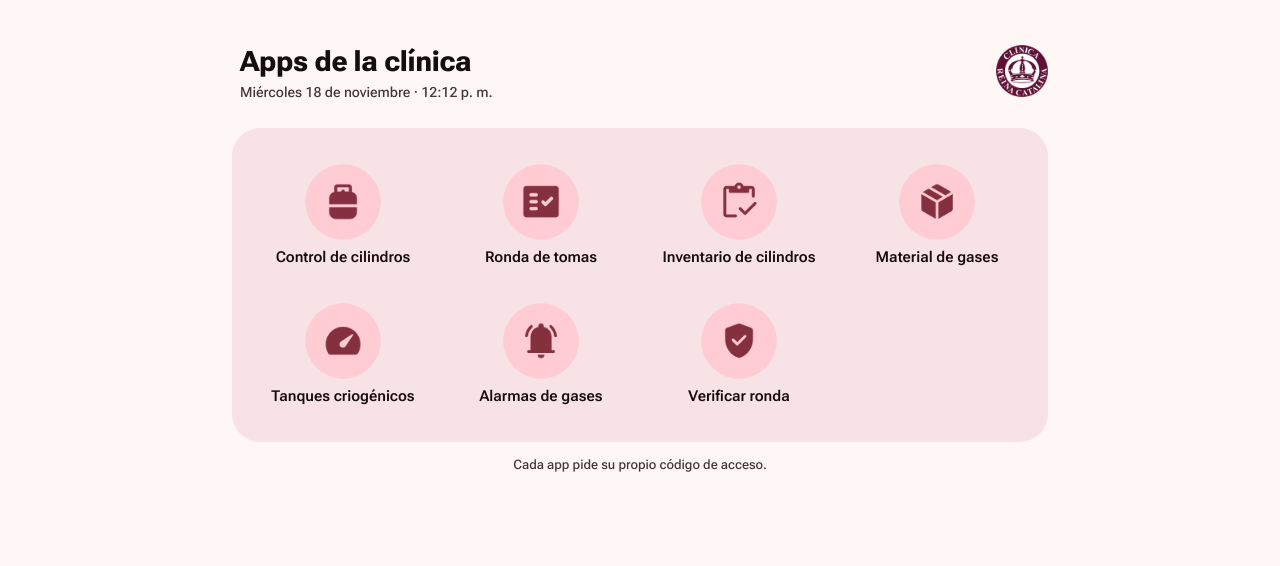
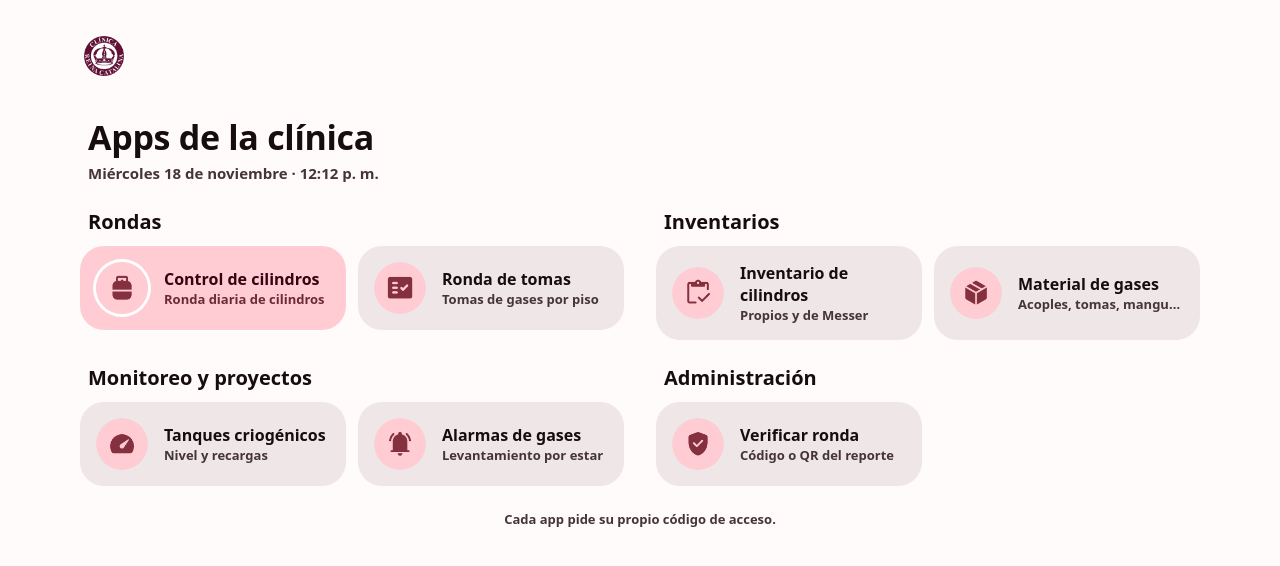
Before and after one commit to GeoL21/GeoL21.github.io, a plain HTML site: page index.html in a window 1280 px wide. Drawn offline with Linux system fonts and the light colour scheme; a web font is replaced by a local one.

Commit message:
PixelUI fiel a Mornye en el portal y Verificar ronda: superficies neutras, secciones con accesos directos, logo a la izquierda, letra 560–860. sw portal-v8
Co-Authored-By: Claude Opus 5.5 <noreply@anthropic.com>
Claude-Session: https://claude.ai/code/session_01RxuB9sKpFEkDuQFuMQjHMy

```diff
--- a/index.html
+++ b/index.html
@@ -3,7 +3,7 @@
 <head>
 <meta charset="utf-8">
 <meta name="viewport" content="width=device-width, initial-scale=1, viewport-fit=cover">
-<meta name="theme-color" content="#FFF8F7">
+<meta name="theme-color" content="#FFFBFA">
 <meta name="color-scheme" content="light">
 <title>Apps de la clínica</title>
 <link rel="manifest" href="manifest.json">
@@ -11,60 +11,58 @@
 <link rel="apple-touch-icon" href="icon-192.png?v=20261117">
 <link rel="preconnect" href="https://fonts.googleapis.com">
 <link rel="preconnect" href="https://fonts.gstatic.com" crossorigin>
-<link href="https://fonts.googleapis.com/css2?family=Google+Sans+Flex:wght@400;500;600;700;800&display=swap" rel="stylesheet">
-<link href="https://fonts.googleapis.com/css2?family=Roboto+Flex:wght@400;500;600;700;800&display=swap" rel="stylesheet">
+<link href="https://fonts.googleapis.com/css2?family=Google+Sans+Flex:wght@400..900&display=swap" rel="stylesheet">
 <style>
-/* Estándar visual de las PWA (Material 3, estilo Mornye) – 16 nov 2026 */
-:root{--vino:#8E4953;--cont:#FFD9DD;--cont-txt:#3B0713;--fondo:#FFF8F7;--tarjeta:#F8ECEC;--tarjeta2:#F0DEDF;--txt:#22191A;--sec:#534345;
+/* PixelUI: copia fiel de Mornye (18 nov 2026). Superficies neutras; el rosa solo en lo destacado. */
+:root{--vino:#84303F;--cont:#FFCCD4;--cont-txt:#33030F;--fondo:#FFFBFA;--alta:#EEE6E7;--alta2:#E7DCDD;--txt:#160D0E;--sec:#45343A;
   --m3:cubic-bezier(.2,0,0,1);--m3in:cubic-bezier(.05,.7,.1,1)}
 *{box-sizing:border-box;-webkit-tap-highlight-color:transparent}
-html,body{margin:0;background:var(--fondo);color:var(--txt);font:16px/1.45 "Google Sans Flex","Roboto Flex",system-ui,-apple-system,"Segoe UI",Roboto,Arial,sans-serif}
+html,body{margin:0;background:var(--fondo);color:var(--txt);font:560 16px/1.45 "Google Sans Flex",system-ui,-apple-system,"Segoe UI",Roboto,Arial,sans-serif}
 body{min-height:100dvh}
 :focus-visible{outline:3px solid var(--vino);outline-offset:2px}
-.todo{max-width:1040px;margin:0 auto;padding:calc(20px + env(safe-area-inset-top)) 16px calc(32px + env(safe-area-inset-bottom))}
-.cabeza{display:flex;align-items:center;justify-content:space-between;gap:12px}
-.cabeza img{width:52px;height:52px;display:block;flex:none}
-h1{margin:4px 8px 2px;font-size:28px;line-height:36px;font-weight:700;letter-spacing:-.3px}
-.sub{margin:0 8px;font-size:14px;color:var(--sec);font-variant-numeric:tabular-nums}
-/* Cuadrícula de íconos, como la pantalla de inicio del celular: todo cabe sin bajar */
-.grilla{margin-top:26px;display:grid;grid-template-columns:repeat(3,minmax(0,1fr));gap:22px 6px;background:var(--tarjeta);border-radius:28px;padding:24px 8px}
-.app{display:flex;flex-direction:column;align-items:center;gap:8px;text-align:center;text-decoration:none;color:inherit;border-radius:20px;padding:4px 2px;
-  transition:transform 250ms var(--m3),background 200ms;animation:entra 450ms var(--m3in) both}
-.app:active{transform:scale(.94)}
-.app img{width:64px;height:64px;border-radius:50%}
-.app b{font-size:13.5px;line-height:1.25;font-weight:500}
-@keyframes entra{from{opacity:0;transform:translateY(10px) scale(.96)}to{opacity:1;transform:none}}
-.instalar{display:flex;align-items:center;justify-content:center;gap:8px;width:100%;max-width:360px;margin:28px auto 0;height:56px;border-radius:28px;border:0;
-  background:var(--cont);color:var(--cont-txt);font:inherit;font-size:15.5px;font-weight:600;cursor:pointer;transition:transform 250ms var(--m3)}
-.instalar:active{transform:scale(.97)}
-.instalar[hidden]{display:none}
-.instalar svg{width:20px;height:20px}
-.nota{text-align:center;color:var(--sec);font-size:13px;margin-top:14px}
-@media (min-width:700px){
-  .todo{max-width:880px;padding:40px 32px}
-  .grilla{grid-template-columns:repeat(4,minmax(0,1fr));gap:28px 8px;padding:32px 16px}
-  .app img{width:76px;height:76px}
-  .app b{font-size:15px}
+.todo{max-width:720px;margin:0 auto;padding:calc(12px + env(safe-area-inset-top)) 16px calc(28px + env(safe-area-inset-bottom))}
+/* Encabezado como Mornye: logo a la izquierda, acción a la derecha, título grande con aire */
+.arriba{display:flex;align-items:center;justify-content:space-between;min-height:48px;padding:0 4px}
+.arriba img{width:40px;height:40px;display:block}
+.icono{width:48px;height:48px;border-radius:24px;border:0;background:none;color:var(--txt);display:flex;align-items:center;justify-content:center;cursor:pointer;
+  transition:transform 150ms var(--m3),background 350ms var(--m3)}
+.icono[hidden]{display:none}
+.icono svg{width:24px;height:24px}
+.icono:active{transform:scale(.97);background:var(--alta)}
+h1{margin:36px 8px 4px;font-size:34px;line-height:42px;font-weight:860;letter-spacing:-.3px}
+.sub{margin:0 8px;font-size:15px;line-height:22px;color:var(--sec);font-variant-numeric:tabular-nums}
+/* Secciones con título negro y accesos directos en dos columnas */
+h2{margin:24px 8px 10px;font-size:20px;line-height:28px;font-weight:660}
+.grupo{display:grid;grid-template-columns:repeat(2,minmax(0,1fr));gap:8px}
+.app{display:flex;align-items:center;gap:12px;min-height:64px;padding:10px 12px;border-radius:24px;background:var(--alta);text-decoration:none;color:inherit;
+  transition:transform 150ms var(--m3),background 350ms var(--m3);animation:entra 450ms var(--m3in) both}
+.app:active{transform:scale(.97)}
+.app img{width:40px;height:40px;border-radius:50%;flex:none}
+.app span{min-width:0}
+.app b{display:block;font-size:15px;line-height:20px;font-weight:660}
+.app small{display:block;font-size:13px;line-height:18px;color:var(--sec);overflow:hidden;text-overflow:ellipsis;white-space:nowrap}
+/* La app más usada, destacada en el contenedor suave */
+.app.dest{background:var(--cont)}.app.dest b{color:var(--cont-txt)}.app.dest small{color:#6B2A35}
+.app.dest img{box-shadow:0 0 0 3px #fff}
+@keyframes entra{from{opacity:0;transform:translateY(10px)}to{opacity:1;transform:none}}
+.nota{text-align:center;color:var(--sec);font-size:13px;margin-top:24px}
+@media (min-width:1024px){
+  .todo{max-width:1200px;padding:32px 40px}
+  .secciones{display:grid;grid-template-columns:repeat(2,minmax(0,1fr));column-gap:32px}
+  .grupo{gap:12px}
+  .app{min-height:84px;padding:16px;gap:16px}
+  .app img{width:52px;height:52px}
+  .app b{font-size:16px;line-height:22px}
 }
-@media (hover:hover){.app:hover{background:var(--tarjeta2)}.instalar:hover{background:#FFC9CF}}
+@media (hover:hover){.app:hover{background:var(--alta2)}.app.dest:hover{background:#FFC1CB}.icono:hover{background:var(--alta)}}
 @media (prefers-reduced-motion:reduce){*{transition:none!important;animation:none!important}}
-
-/* ---------- Ajuste 17 nov 2026: letras más gruesas y color un pelín más vivo (teléfono y PC) ---------- */
-:root{--vino:#84303F;--cont:#FFCCD4;--cont-txt:#33030F;--fondo:#FFF7F6;--tarjeta:#F7E3E6;--tarjeta2:#EFD5D9;--txt:#160D0E;--sec:#45343A}
-body{font-weight:500}
-h1{font-weight:800}
-.app b{font-weight:600}
-.instalar{font-weight:700}
-
 </style>
 </head>
 <body>
 <div class="todo">
-  <div class="cabeza">
-    <div><h1>Apps de la clínica</h1>
-      <p class="sub"><span id="fecha"></span> · <span id="hora"></span></p></div>
-    <img src="logo-crc.png" alt="Clínica Reina Catalina">
-  </div>
+  <div class="arriba"><img src="logo-crc.png" alt="Clínica Reina Catalina"><button class="icono" id="bInstalar" hidden aria-label="Instalar el portal" title="Instalar el portal"><svg viewBox="0 -960 960 960" fill="currentColor" aria-hidden="true"><path d="M480-337q-8 0-15-2.5t-13-8.5L308-492q-12-12-11.5-28t11.5-28q12-12 28.5-12.5T365-549l75 75v-286q0-17 11.5-28.5T480-800q17 0 28.5 11.5T520-760v286l75-75q12-12 28.5-11.5T652-548q11 12 11.5 28T652-492L508-348q-6 6-13 8.5t-15 2.5ZM240-160q-33 0-56.5-23.5T160-240v-80q0-17 11.5-28.5T200-360q17 0 28.5 11.5T240-320v80h480v-80q0-17 11.5-28.5T760-360q17 0 28.5 11.5T800-320v80q0 33-23.5 56.5T720-160H240Z"/></svg></button></div>
+  <h1>Apps de la clínica</h1>
+  <p class="sub"><span id="fecha"></span> · <span id="hora"></span></p>
   <main id="contenido"></main>
 </div>
 
@@ -91,11 +89,11 @@ const GRUPOS = [
 const esc = s => String(s).replace(/[&<>"']/g, c => ({ '&': '&amp;', '<': '&lt;', '>': '&gt;', '"': '&quot;', "'": '&#39;' }[c]));
 
 let k = 0;
+/* La primera app (la más usada) va destacada */
 document.getElementById('contenido').innerHTML =
-  '<nav class="grilla" aria-label="Apps">' + GRUPOS.map(g => g.apps.map(a =>
-    `<a class="app" href="${esc(a.url)}" title="${esc(a.detalle)}" style="animation-delay:${(k++) * 40}ms"><img src="${esc(a.icono)}" alt="" width="64" height="64"><b>${esc(a.nombre)}</b></a>`).join('')).join('') + '</nav>' +
-  `<button class="instalar" id="bInstalar" hidden><svg viewBox="0 0 24 24" fill="none" stroke="currentColor" stroke-width="2" stroke-linecap="round" stroke-linejoin="round" aria-hidden="true"><rect x="6" y="2" width="12" height="20" rx="2.5"/><path d="M12 7v7m-3-3 3 3 3-3"/></svg>Instalar el portal</button>
-   <p class="nota">Cada app pide su propio código de acceso.</p>`;
+  '<nav class="secciones" aria-label="Apps">' + GRUPOS.map(g => `<section><h2>${esc(g.titulo)}</h2><div class="grupo">` + g.apps.map(a =>
+    `<a class="app${k === 0 ? ' dest' : ''}" href="${esc(a.url)}" style="animation-delay:${(k++) * 50}ms"><img src="${esc(a.icono)}" alt="" width="40" height="40"><span><b>${esc(a.nombre)}</b><small>${esc(a.detalle)}</small></span></a>`).join('') + '</div></section>').join('') + '</nav>' +
+  '<p class="nota">Cada app pide su propio código de acceso.</p>';
 
 /* Botón de instalar: aparece solo cuando el navegador lo permite */
 let evInstalar = null;
--- a/sw.js
+++ b/sw.js
@@ -2,7 +2,7 @@
    también las demás apps. Por eso solo atiende los archivos del portal y nunca
    toca las peticiones ni las cachés de las otras apps.
    Al publicar cambios, sube el número de VERSION. */
-const VERSION = 'portal-v7';
+const VERSION = 'portal-v8';
 const ARCHIVOS = ['/', '/index.html', '/manifest.json', '/logo.jpg', '/logo-crc.png', '/PlusJakartaSans.ttf', '/icon-192.png', '/icon-512.png',
   '/iconos/cilindros.png', '/iconos/ronda.png', '/iconos/inv-cilindros.png', '/iconos/inv-gases.png', '/iconos/tanques.png', '/iconos/alarmas.png', '/iconos/verificar.png'];
 const DEL_PORTAL = new Set(ARCHIVOS);
```
Also changed, not shown: verificar.html (+26 -6 lines), 1 other file.
